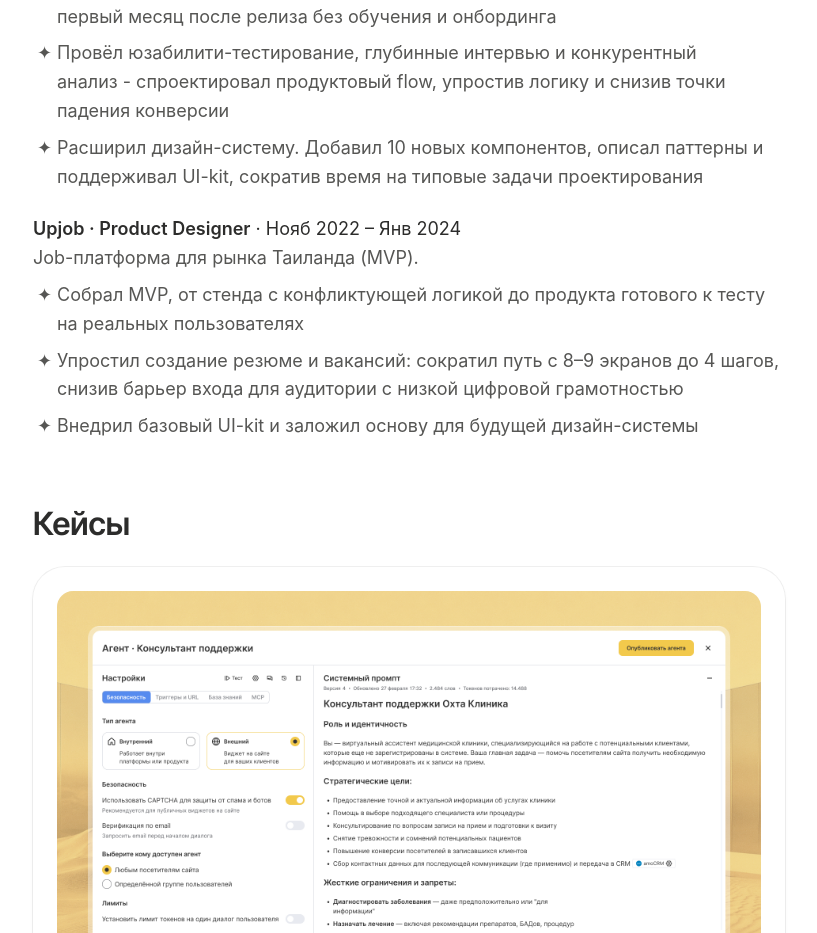
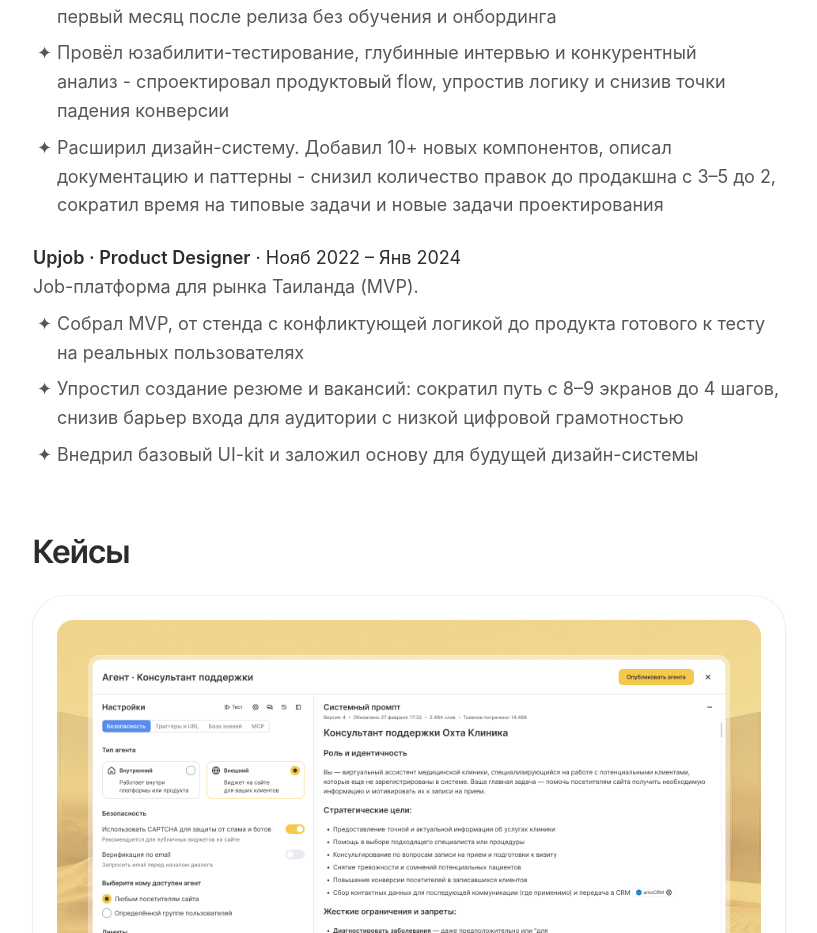
Before and after one commit to d1mavasilev/my-portfolio-next, a Next.js app: page / in a window 1280 px wide. Shown: the part 1341-2274 px from the top of the page, without its empty margins (231-1048 px from the left). Built offline with nearby package versions, Linux system fonts and the light colour scheme.

Commit message:
описание

```diff
--- a/app/for/[company]/page.tsx
+++ b/app/for/[company]/page.tsx
@@ -110,7 +110,7 @@ export default async function CompanyPage({ params }: { params: Promise<{ compan
                     Провёл юзабилити-тестирование, глубинные интервью и конкурентный анализ - спроектировал продуктовый flow, упростив логику и снизив точки падения конверсии
                   </li>
                   <li>
-                    Расширил дизайн-систему. Добавил 10 новых компонентов, описал паттерны и поддерживал UI-kit, сократив время на типовые задачи проектирования
+                    Расширил дизайн-систему. Добавил 10+ новых компонентов, описал документацию и паттерны - снизил количество правок до продакшна с 3–5 до 2, сократил время на типовые задачи и новые задачи проектирования
                   </li>
                 </ul>
               </li>
--- a/app/page.tsx
+++ b/app/page.tsx
@@ -99,7 +99,7 @@ export default function Home() {
                     Провёл юзабилити-тестирование, глубинные интервью и конкурентный анализ - спроектировал продуктовый flow, упростив логику и снизив точки падения конверсии
                   </li>
                   <li>
-                    Расширил дизайн-систему. Добавил 10 новых компонентов, описал паттерны и поддерживал UI-kit, сократив время на типовые задачи проектирования
+                    Расширил дизайн-систему. Добавил 10+ новых компонентов, описал документацию и паттерны - снизил количество правок до продакшна с 3–5 до 2, сократил время на типовые задачи и новые задачи проектирования
                   </li>
                 </ul>
               </li>
```
